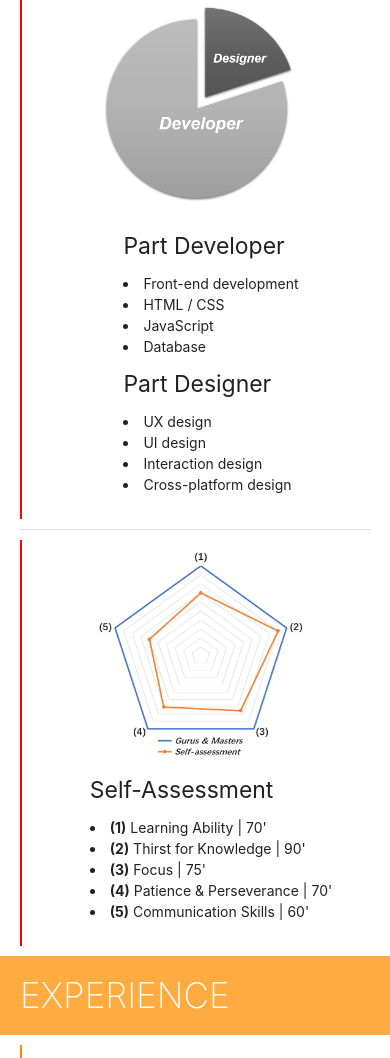
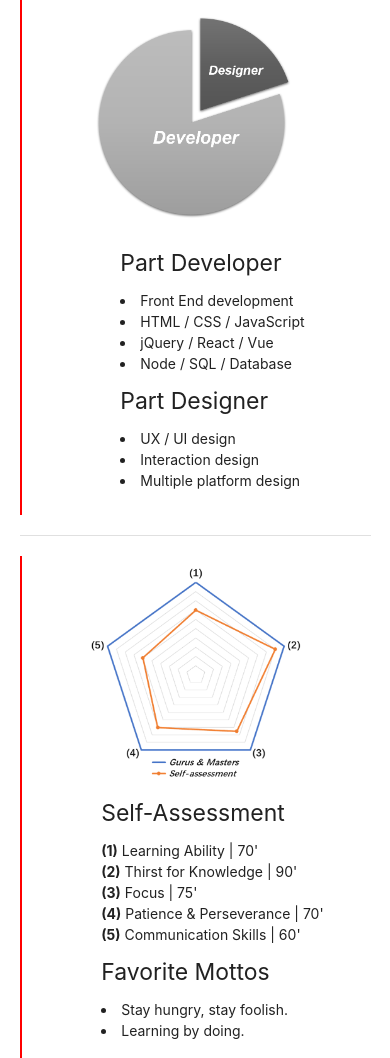
Before and after one commit to beliuhao/liuhao, a website: page index.html in a window 390 px wide. Shown: the part 950-2008 px from the top of the page. Drawn offline with nearby package versions, Linux system fonts and the light colour scheme.

Commit message:
1) edit the about section. 2) make it more beautifully organized.

```diff
--- a/index.html
+++ b/index.html
@@ -99,47 +99,53 @@
     <section id="about" class="section">
       <h3 class="page-title white-text red accent-2">About</h3>
       <div class="container">
-        <div class="aboutRow" class="row">
+        <div id="aboutRow1" class="aboutRow">
           <div id="devdesImg" class="imgAbout">
             <img class="responsive-img" src="src/img/devdes.png" alt="Developer & Designer">
           </div>
-          <div class="contentAbout">
+          <div id="devdesContent" class="contentAbout">
             <div id="developer">
               <h5>Part Developer</h5>
               <ul>
-                <li>Front-end development</li>
-                <li>HTML / CSS</li>
-                <li>JavaScript</li>
-                <li>Database</li>
+                <li>Front End development</li>
+                <li>HTML / CSS / JavaScript</li>
+                <li>jQuery / React / Vue</li>
+                <li>Node / SQL / Database</li>
               </ul>
             </div>
             <div id="designer">
               <h5>Part Designer</h5>
               <ul>
-                <li>UX design</li>
-                <li>UI design</li>
+                <li>UX / UI design</li>
                 <li>Interaction design</li>
-                <li>Cross-platform design</li>
+                <li>Multiple platform design</li>
               </ul>
             </div>
           </div>
         </div>
         <div class="divider"></div>
-        <div class="aboutRow" class="row">
+        <div id="aboutRow2" class="aboutRow">
+          <div id="assessImg" class="imgAbout">
+              <img class="responsive-img" src="src/img/selfassess.png" alt="Self-assessment">
+          </div>
           <div id="selfAssess" class="contentAbout">
             <div>
               <h5>Self-Assessment</h5>
               <ul>
-                <li><b>(1)</b> Learning Ability | 70'</li>
-                <li><b>(2)</b> Thirst for Knowledge | 90'</li>
-                <li><b>(3)</b> Focus | 75'</li>
-                <li><b>(4)</b> Patience & Perseverance | 70'</li>
-                <li><b>(5)</b> Communication Skills | 60'</li>
+                <li><b>(1)</b> Learning Ability | 70'<b> (1)</b></li>
+                <li><b>(2)</b> Thirst for Knowledge | 90'<b> (2)</b></li>
+                <li><b>(3)</b> Focus | 75'<b> (3)</b></li>
+                <li><b>(4)</b> Patience & Perseverance | 70'<b> (4)</b></li>
+                <li><b>(5)</b> Communication Skills | 60'<b> (5)</b></li>
               </ul>
             </div>
-          </div>
-          <div id="assessImg" class="imgAbout">
-              <img class="responsive-img" src="src/img/selfassess.png" alt="Self-assessment">
+            <div>
+              <h5>Favorite Mottos</h5>
+              <ul>
+                <li>Stay hungry, stay foolish.</li>
+                <li>Learning by doing.</li>
+              </ul>
+            </div>
           </div>
         </div>
       </div>
--- a/src/css/main.css
+++ b/src/css/main.css
@@ -138,7 +138,7 @@ section .highlight {
 
 /* section About */
 section#about div.aboutRow {
-  margin: 10px auto;
+  margin: 20px auto;
   display: flex;
   flex-direction: row;
   justify-content: space-around;
@@ -149,37 +149,18 @@ section#about div.aboutRow div{
 }
 
 section#about div.aboutRow div.imgAbout{
-  max-width: 65%;
+  max-width: 60%;
 }
 
 section#about div.aboutRow div.contentAbout {
-  text-align: left;
-  padding-left: 20px;
+  text-align: right;
   border-left: 2px red solid;
-  min-width: 35%;
+  min-width: 50%;
 }
 
-section#about div.aboutRow div.contentAbout#selfAssess {
-  min-width: 45%;
+section#about div.aboutRow div.contentAbout#selfAssess ul li b:nth-child(1){
+  display: none;
 }
-
-section#about div.aboutRow div.contentAbout ul li{
-  list-style: disc inside;
-}
-
-section#about div.aboutRow div.imgAbout#devdesImg {
-  text-align: left;
-}
-
-section#about div.aboutRow div.imgAbout#assessImg{
-  text-align: right;
-}
-
-/* section#about div.aboutRow div.contentAbout div#developer,
-section#about div.aboutRow div.contentAbout div#designer
-{
-  text-align: left;
-} */
 
 section#about img.responsive-img {
   max-width: 65%;
@@ -498,33 +479,38 @@ section#contact #contactList p a:nth-child(2):hover {
 }
 
 /* section about */
-@media(max-width: 635px) {
-
-  section#about div.aboutRow {
-    padding: 10px 10px 10px 20px;
-    border-left: 2px solid red;
-  }
+@media(max-width: 738px) {
 
   section#about div.aboutRow {
     flex-direction: column;
+    padding: 10px;
+    border-left: 2px solid red;
   }
 
   section#about div.aboutRow div.contentAbout {
     border-left: none;
+    text-align: left;
+    padding-left: 10%;
   }
 
-  section#about div.aboutRow div.imgAbout#devdesImg,
-  section#about div.aboutRow div.imgAbout#assessImg
-  {
-    text-align: center;
+  section#about div.aboutRow div.contentAbout ul li{
+    list-style: disc inside;
+  }
+
+  section#about div.aboutRow div.contentAbout#selfAssess > div:nth-child(1) ul li{
+    list-style: none;
+  }
+
+  section#about div.aboutRow div.contentAbout#selfAssess ul li b:nth-child(1){
+    display: inline;
+  }
+
+  section#about div.aboutRow div.contentAbout#selfAssess ul li b:nth-child(2){
+    display: none;
   }
 
   section#about div.aboutRow div.imgAbout {
+    text-align: center;
     max-width: 100%;
-    order: 1;
-  }
-
-  section#about div.aboutRow div.contentAbout {
-    order: 2
   }
 }
```
